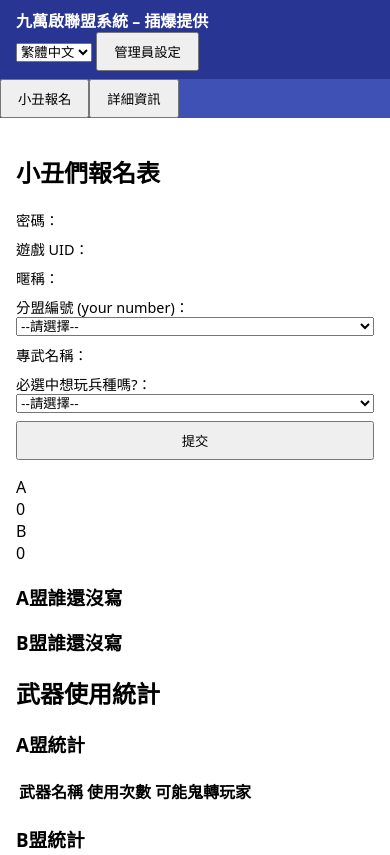
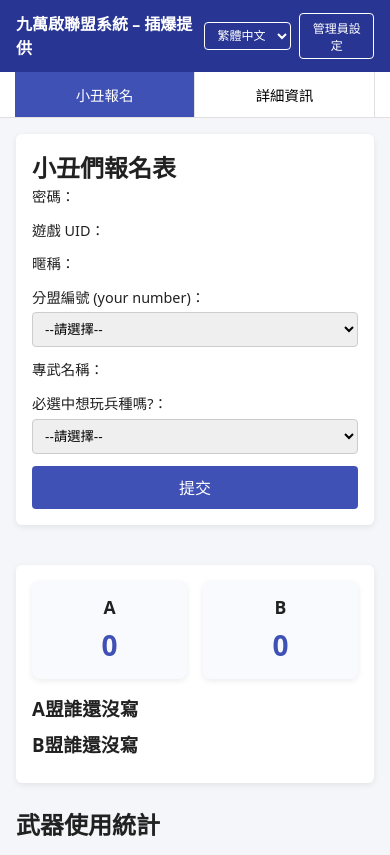
Before and after one commit to jjj9458/60KM2, a plain HTML site: page index.html in a window 390 px wide. Shown: the top 855 px of the page. Drawn offline with Linux system fonts and the light colour scheme.

Commit message:
Update style.css

```diff
--- a/css/style.css
+++ b/css/style.css
@@ -1,42 +1,80 @@
-/* =========================
-   全站共同樣式
-========================= */
-* { box-sizing: border-box; }
-body { margin: 0; font-family: "Noto Sans TC", system-ui, sans-serif; }
-header { background: #283593; color: #fff; padding: 0.5rem 1rem; position: relative; }
-header h1 { margin: 0; font-size: 1.2rem; }
-header .top-right { position: absolute; right: 1rem; top: 0.5rem; }
+/* css/style.css - 全站樣式 */
+:root {
+  --primary: #3f51b5;
+  --primary-light: #5c6bc0;
+  --header-bg: #283593;
+  --card-bg: #ffffff;
+  --card-radius: 6px;
+  --shadow: 0 2px 6px rgba(0, 0, 0, 0.08);
+}
 
-nav { display: flex; background: #3f51b5; }
-nav .tab-btn {
-  flex: 1; border: none; background: transparent; color: #fff;
-  padding: 0.8rem; cursor: pointer; font-size: 1rem;
+/* Reset */
+* { box-sizing: border-box; margin: 0; padding: 0; }
+body { font-family: "Noto Sans TC", system-ui, sans-serif; color: #212121; background: #f4f6fa; line-height: 1.5; }
+
+/* Header */
+.site-header { background: var(--header-bg); color: #fff; padding: 0.75rem 1rem; display: flex; align-items: center; justify-content: space-between; }
+.site-header h1 { font-size: 1.25rem; font-weight: 700; }
+.header-actions { display: flex; align-items: center; gap: 0.5rem; }
+.header-actions select,
+.header-actions button { padding: 0.4rem 0.6rem; border-radius: 4px; border: 1px solid #fff; background: transparent; color: #fff; cursor: pointer; font-size: 0.85rem; }
+.header-actions button:hover { background: rgba(255, 255, 255, 0.15); }
+
+/* Nav */
+.main-nav { display: flex; justify-content: center; background: #fff; border-bottom: 1px solid #e0e0e0; }
+.nav-btn { flex: 1; max-width: 180px; padding: 0.75rem; background: #fff; border: none; border-right: 1px solid #e0e0e0; cursor: pointer; font-size: 1rem; }
+.nav-btn.active { background: var(--primary); color: #fff; }
+.nav-btn:last-child { border-right: none; }
+
+/* Layout */
+main { padding: 1rem; max-width: 1280px; margin: auto; }
+.view { display: none; }
+.view.active { display: block; }
+
+/* Card */
+.card { background: var(--card-bg); border-radius: var(--card-radius); padding: 1rem; box-shadow: var(--shadow); margin-bottom: 1.5rem; }
+
+/* Signup layout */
+.signup-wrapper { display: grid; grid-template-columns: 320px 1fr; gap: 1rem; }
+
+.form-card form { display: grid; gap: 0.75rem; }
+label { font-size: 0.9rem; display: flex; flex-direction: column; gap: 0.25rem; }
+input, select { padding: 0.5rem; border: 1px solid #ccc; border-radius: 4px; }
+button.primary { padding: 0.6rem; background: var(--primary); color: #fff; border: none; border-radius: 4px; cursor: pointer; font-size: 1rem; }
+button.primary:hover { background: var(--primary-light); }
+
+/* Stats card */
+.stats-header { display: flex; gap: 1rem; margin-bottom: 1rem; }
+.stat-box { background: #f9fafe; border-radius: 8px; flex: 1; text-align: center; padding: 0.8rem 0; box-shadow: var(--shadow); }
+.stat-title { font-size: 1.1rem; font-weight: 700; margin-bottom: 0.25rem; }
+.stat-count { font-size: 1.75rem; font-weight: 700; color: var(--primary); }
+
+.number-list { display: flex; flex-wrap: wrap; gap: 0.4rem; list-style: none; font-size: 0.75rem; margin-top: 0.5rem; }
+.number-list li { background: #d7edff; padding: 0.2rem 0.45rem; border-radius: 4px; }
+
+/* Stats tables */
+.stats-wrapper { display: grid; grid-template-columns: 1fr 1fr; gap: 1rem; margin-top: 1rem; }
+.stat-table table { width: 100%; border-collapse: collapse; font-size: 0.8rem; }
+.stat-table th, .stat-table td { border: 1px solid #ddd; padding: 0.35rem; text-align: center; }
+.stat-table th { background: #f1f1f1; }
+.stat-table tbody tr:nth-child(even) { background: #fafafa; }
+
+/* Detail tables */
+.table-wrapper { display: grid; grid-template-columns: 1fr 1fr; gap: 1rem; }
+.table-wrapper table { width: 100%; border-collapse: collapse; font-size: 0.85rem; }
+.table-wrapper th, .table-wrapper td { border: 1px solid #ddd; padding: 0.4rem; text-align: center; }
+.table-wrapper th { background: #f1f1f1; }
+
+/* Media (<= 800px) */
+@media (max-width: 800px) {
+  .signup-wrapper { grid-template-columns: 1fr; }
+  .stats-wrapper { grid-template-columns: 1fr; }
+  .table-wrapper { grid-template-columns: 1fr; }
+  .nav-btn { font-size: 0.9rem; }
 }
-nav .tab-btn:hover, nav .tab-btn.active { background: #5c6bc0; }
 
-main { padding: 1rem; }
-.tab-content { display: none; }
-.tab-content.active { display: block; }
-
-form { display: grid; gap: 0.5rem; margin: 1rem 0; }
-label { display: flex; flex-direction: column; font-size: 0.9rem; }
-button { padding: 0.5rem 1rem; cursor: pointer; }
-
-#mapWrapper { position: relative; max-width: 600px; overflow: hidden; }
-#mapWrapper img { width: 100%; display: block; }
-.map-marker {
-  position: absolute; width: 10px; height: 10px; border-radius: 50%;
-  background: red; opacity: 0.8;
+/* Media (<= 500px) */
+@media (max-width: 500px) {
+  .site-header h1 { font-size: 1rem; }
+  .header-actions select, .header-actions button { font-size: 0.75rem; padding: 0.3rem 0.5rem; }
 }
-.private-info { display: none; }
-
-footer { text-align: center; padding: 1rem 0; font-size: 0.75rem; color: #666; }
-
-/* =========================
-   手機版（<=600px）
-========================= */
-@media (max-width: 600px) {
-  header h1 { font-size: 1rem; }
-  nav .tab-btn { font-size: 0.9rem; padding: 0.6rem; }
-  form { font-size: 0.85rem; }
-}
```
